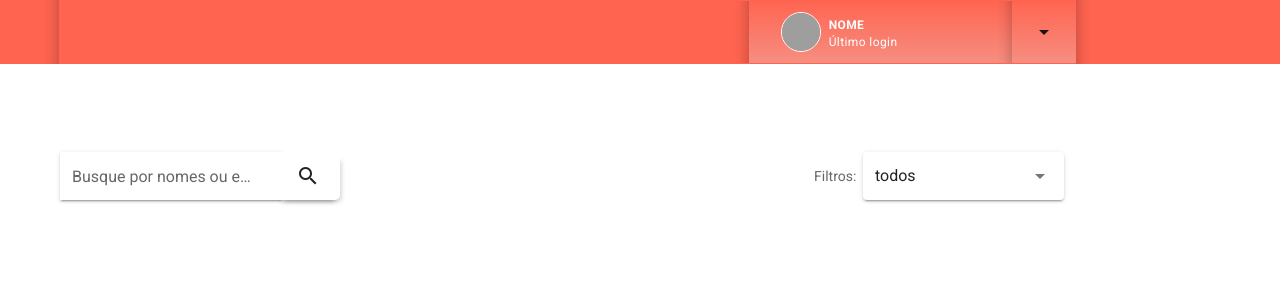
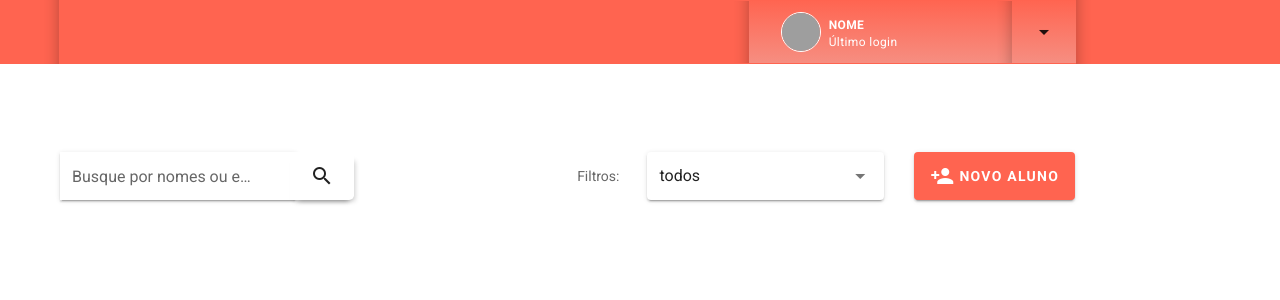
Before and after one commit to silvamateus/silvamateus-users-list, a Vue app: page / in a window 1280 px wide. Shown: the top 300 px of the page. Built offline with nearby package versions, Linux system fonts and the light colour scheme; grey boxes are pictures that could not be loaded.

Commit message:
add AddUser component

```diff
--- /dev/null
+++ b/src/components/AddUser.vue
@@ -0,0 +1,94 @@
+<template>
+  <v-row class="card-bg justify-center align-center">
+    <v-card class="card-container">
+      <div class="white--text pl-4 card-head">
+        <v-card-title>Cadastrar Aluno</v-card-title>
+      </div>
+      <v-form>
+        <v-row class="pl-8 pr-8 flex-column">
+          <v-col>
+            <v-text-field
+              label="Nome"
+              class="black--text input-height"
+            ></v-text-field>
+          </v-col>
+          <v-col>
+            <v-text-field
+              label="Email"
+              class="black--text input-height"
+            ></v-text-field>
+          </v-col>
+          <v-col lg="4">
+            <v-text-field
+              label="Idade"
+              class="black--text input-height"
+            ></v-text-field>
+          </v-col>
+          <v-col lg="4">
+            <v-text-field
+              label="Telefone"
+              class="black--text input-height"
+            ></v-text-field>
+          </v-col>
+        </v-row>
+        <v-row class=" justify-space-between">
+          <v-col class=" pt-16">
+            <v-card-actions>
+              <v-btn @click="hideUserModal($event)" text class="cancel-btn"
+                >Cancelar</v-btn
+              >
+            </v-card-actions>
+          </v-col>
+          <v-col class="pt-16 pl-16 ml-16">
+            <v-card-actions>
+              <v-btn class="white--text pl-10 pr-10 btn-color">Salvar</v-btn>
+            </v-card-actions>
+          </v-col>
+        </v-row>
+      </v-form>
+    </v-card>
+  </v-row>
+</template>
+
+<script>
+export default {
+  props: {
+    showAddUser: {
+      type: Boolean
+    }
+  },
+  methods: {
+    hideUserModal() {
+      this.$emit("hideAddUser", !this.showAddUser);
+    }
+  }
+};
+</script>
+
+<style>
+.card-bg {
+  background: gray !important;
+  position: fixed !important;
+  height: 100vh !important;
+  min-width: 100vw !important;
+  left: 0;
+  top: 0;
+  z-index: 5;
+}
+.card-head {
+  background-color: #290d95 !important;
+}
+.card-container {
+  height: 65vh;
+  width: 50vw;
+}
+.input-height {
+  height: 2rem;
+}
+.cancel-btn {
+  color: #341c90 !important;
+}
+.btn-color {
+  background-color: #ff6450 !important;
+}
+</style>
--- a/src/components/Search.vue
+++ b/src/components/Search.vue
@@ -1,6 +1,6 @@
 <template>
-  <v-row class="d-flex justify-space-around mt-13 mr-11">
-    <v-col class="d-flex ml-15 mt-6" lg="3" md="3" sm="3">
+  <v-row class="d-flex justify-space-between  mt-13">
+    <v-col class="d-flex ml-15 mt-6" lg="3" md="3">
       <v-text-field
         class="size-1-5rem rounded-0"
         style="border-top-right-radius: .3rem !important; border-bottom-right-radius: .3rem !important;"
@@ -8,18 +8,16 @@
         solo
       />
       <v-btn
+        color="white"
         style="border-top-right-radius: .3rem !important; border-bottom-right-radius: .3rem !important;"
         class="size-1-5rem search-bar rounded-0"
         ><v-icon>mdi-magnify</v-icon></v-btn
       >
     </v-col>
-    <v-spacer></v-spacer>
-    <v-col>
-      <v-row class="d-flex">
-        <v-col class="align-self-end">
-          <v-subheader>Filtros: </v-subheader>
-        </v-col>
-        <v-col>
+    <v-col lg="8" md="6">
+      <v-row class="margin-right-5rem justify-end">
+        <v-subheader class="align-self-center mt-6">Filtros: </v-subheader>
+        <v-col lg="4">
           <v-select
             lg="3"
             md="3"
@@ -28,21 +26,43 @@
             v-model="searchFilter"
             solo
             class="size-1-5rem mt-6 margin-left-n5rem"
+            style="min-width: 7rem !important;"
           ></v-select>
+        </v-col>
+        <v-col class="mr-12 d-flex justify-center" lg="4">
+          <v-btn class="mt-6 mr-16 size-1-5rem add-user-btn white--text"
+            ><v-icon>mdi-account-plus</v-icon>
+            <span
+              @click="showAddUser = !showAddUser"
+              class="ml-1 font-weight-bold"
+              >novo aluno</span
+            >
+          </v-btn>
         </v-col>
       </v-row>
     </v-col>
+    <v-col v-if="showAddUser">
+      <add-user :showAddUser="showAddUser" @hideAddUser="hideModal"
+    /></v-col>
   </v-row>
 </template>
 
 <script>
+import AddUser from "./AddUser.vue";
 export default {
   data() {
     return {
       searchFilter: "todos",
       filters: ["todos"],
-      users: []
+      users: [],
+      showAddUser: false
     };
+  },
+  components: { AddUser },
+  methods: {
+    hideModal(e) {
+      this.showAddUser = e;
+    }
   },
   created() {
     this.users = localStorage.getItem("users");
@@ -50,7 +70,7 @@ export default {
 };
 </script>
 
-<style>
+<style scoped>
 /* custom size */
 .size-1-5rem {
   height: 3rem !important;
@@ -62,13 +82,16 @@ export default {
 /* Search bar style */
 .search-bar {
   right: 8px;
-  background: white !important;
   border: 0 !important;
   box-shadow: 5px 5px 5px -4px rgba(0, 0, 0, 0.2),
     0 6px 5px -5px rgba(0, 0, 0, 0.42) !important;
 }
+/* Add User Style */
+.add-user-btn {
+  background-color: #ff6450 !important;
+}
 /* Apply negative margin */
-.margin-left-n5rem {
-  margin-left: -10rem !important;
+.margin-right-5rem {
+  margin-right: 75px !important;
 }
 </style>
```
